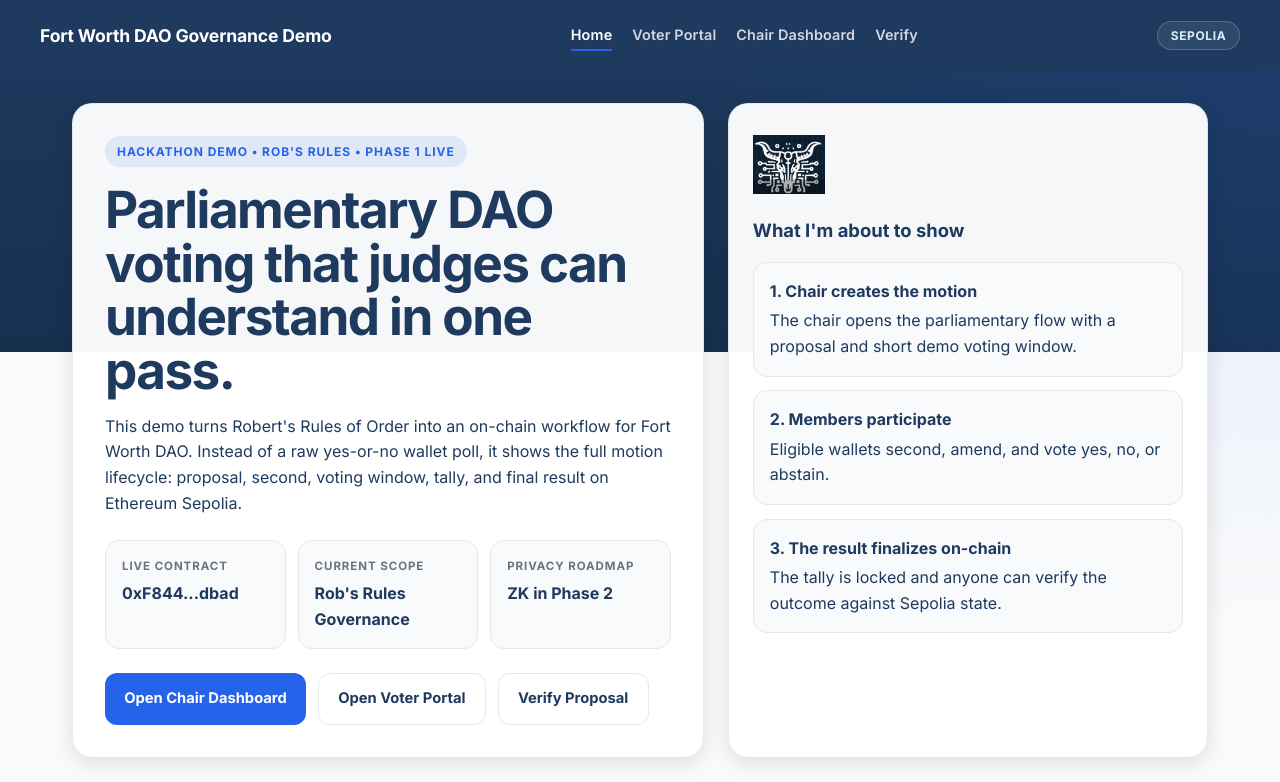
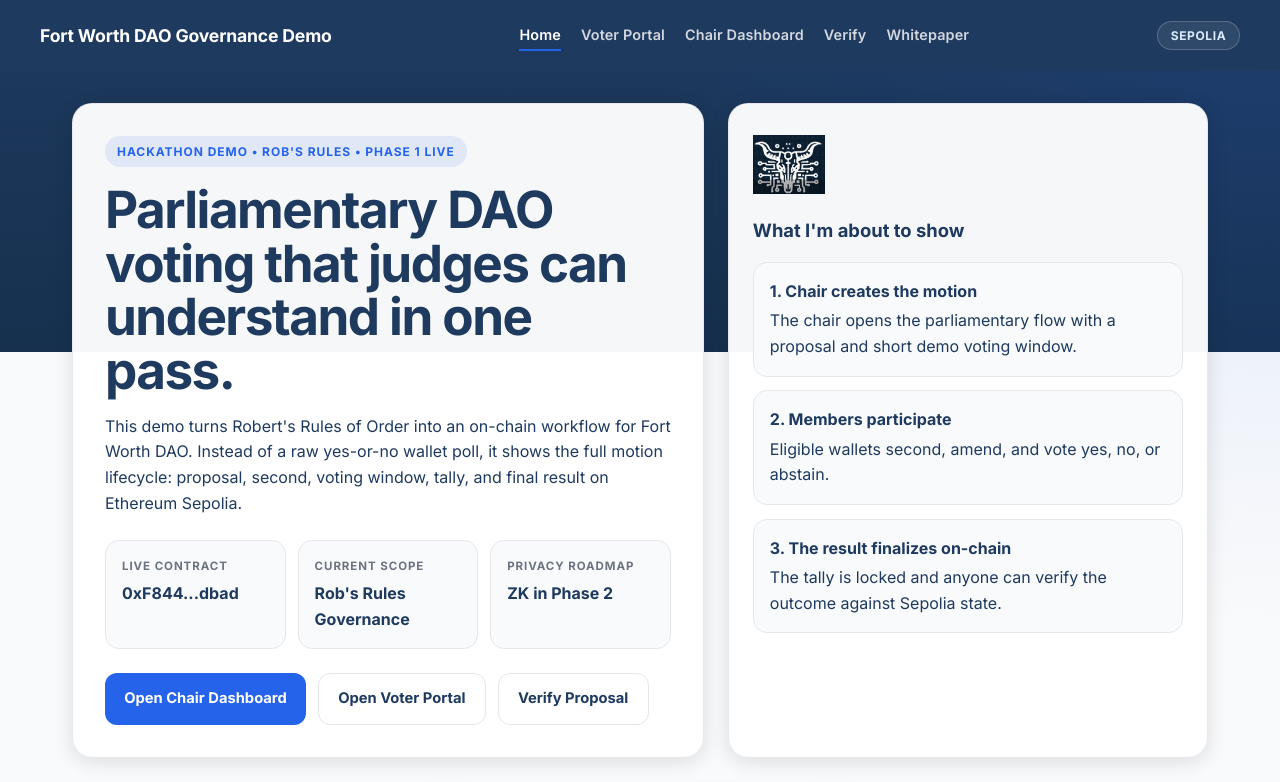
Before and after one commit to tylerdotai/zk-voting-system, a Next.js app in the folder frontend-app/: page / in a window 1280 px wide. Shown: the top 782 px of the page. Built offline with nearby package versions, Linux system fonts and the light colour scheme.

Commit message:
feat: add whitepaper nav link to hackathon frontend (#76)

```diff
--- a/frontend-app/pages/chair.tsx
+++ b/frontend-app/pages/chair.tsx
@@ -145,6 +145,7 @@ export default function ChairPage() {
             <a href="/voter">Voter Portal</a>
             <a href="/chair" className="active">Chair Dashboard</a>
             <a href="/verify">Verify</a>
+            <a href="/whitepaper.pdf" target="_blank" rel="noreferrer">Whitepaper</a>
           </nav>
           <div style={{ display: 'flex', alignItems: 'center', gap: '1rem' }}>
             <span className="network">Sepolia</span>
--- a/frontend-app/pages/index.tsx
+++ b/frontend-app/pages/index.tsx
@@ -11,6 +11,7 @@ export default function LandingPage() {
             <a href="/voter">Voter Portal</a>
             <a href="/chair">Chair Dashboard</a>
             <a href="/verify">Verify</a>
+            <a href="/whitepaper.pdf" target="_blank" rel="noreferrer">Whitepaper</a>
           </nav>
           <div style={{ display: 'flex', alignItems: 'center', gap: '1rem' }}>
             <span className="network">Sepolia</span>
--- a/frontend-app/pages/verify.tsx
+++ b/frontend-app/pages/verify.tsx
@@ -68,6 +68,7 @@ export default function VerifyPage() {
             <a href="/voter">Voter Portal</a>
             <a href="/chair">Chair Dashboard</a>
             <a href="/verify" className="active">Verify</a>
+            <a href="/whitepaper.pdf" target="_blank" rel="noreferrer">Whitepaper</a>
           </nav>
           <div style={{ display: 'flex', alignItems: 'center', gap: '1rem' }}>
             <span className="network">Sepolia</span>
--- a/frontend-app/pages/voter.tsx
+++ b/frontend-app/pages/voter.tsx
@@ -176,6 +176,7 @@ export default function VoterPage() {
             <a href="/voter" className="active">Voter Portal</a>
             <a href="/chair">Chair Dashboard</a>
             <a href="/verify">Verify</a>
+            <a href="/whitepaper.pdf" target="_blank" rel="noreferrer">Whitepaper</a>
           </nav>
           <div style={{ display: 'flex', alignItems: 'center', gap: '1rem' }}>
             <span className="network">Sepolia</span>
```
Also changed, not shown: 1 other file (tests, documents, lock files or other folders).
